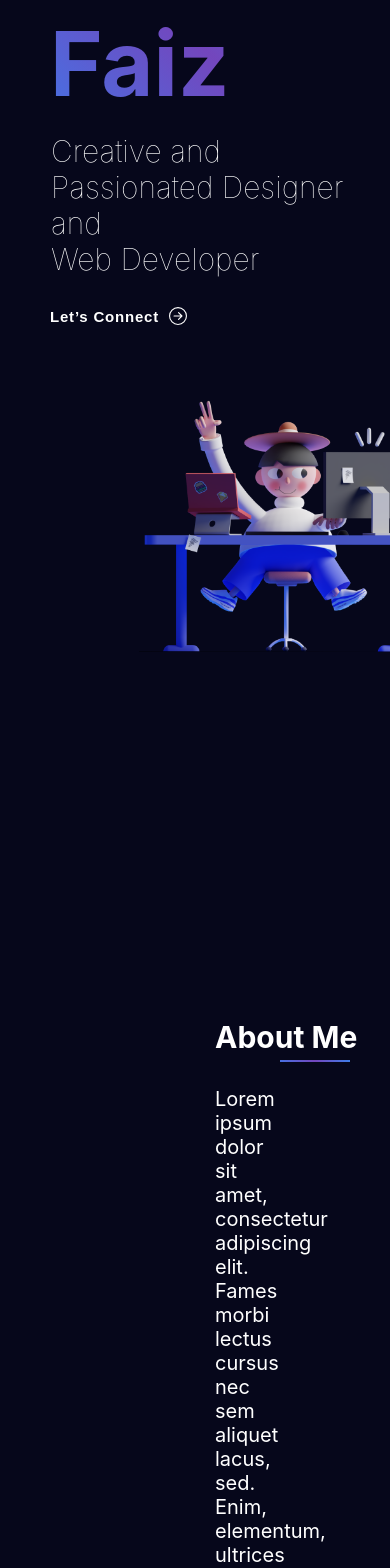
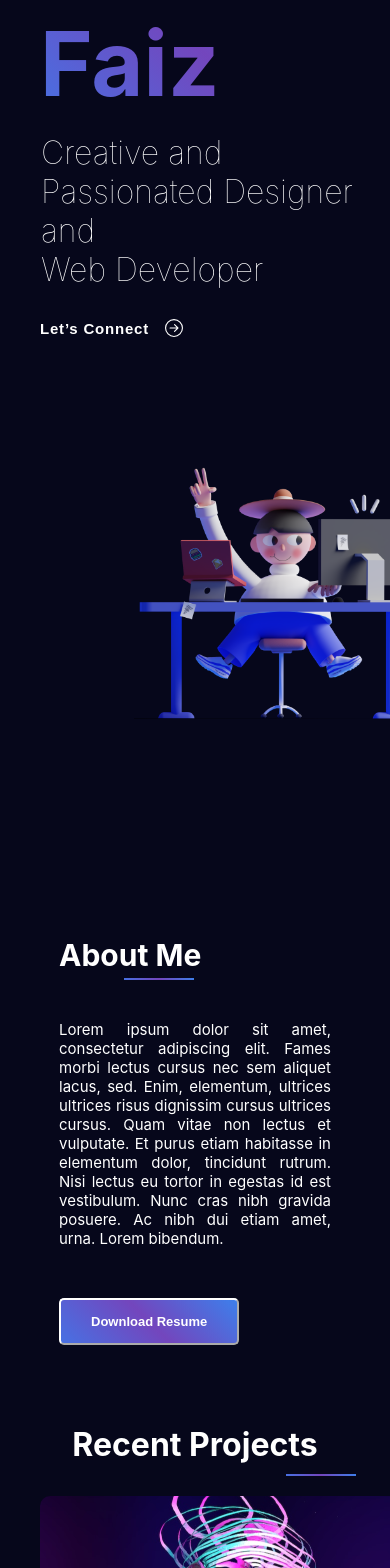
Before and after one commit to Faiz-wdr/my-portfolio, a React (Create React App) app: page / in a window 390 px wide. Shown: the part 220-1788 px from the top of the page. Built offline with nearby package versions, Linux system fonts and the light colour scheme.

Commit message:
Mobile View Tottaly Cahnged

```diff
--- a/src/Pages/LandingPage/LandingPage.css
+++ b/src/Pages/LandingPage/LandingPage.css
@@ -10,12 +10,13 @@
 }
 
 .Banner{
-    padding-left: 150px;
-    padding-top: 120px;
+    padding-left: 200px;
+    padding-top: 70px;
     margin-bottom: 200px;
 }
 .flex{
   display: flex;
+  align-items: center;
 }
 
 .Heading{
@@ -28,6 +29,7 @@
   }
 
   .img{
+    margin-top: 60px;
     margin-left: 80px;
   }
 
@@ -35,7 +37,7 @@
     padding-top: 60px;
     padding-left: 200px;
     height: 100%;
-    width: 60%;
+    width: 59%;
     object-fit: contain;
   }
 
@@ -76,7 +78,7 @@
           background-color: #06071B;
         }
         .Banner{
-          padding-left: 50px;
+          padding-left: 40px;
           padding-top: 60px;
           margin-bottom: 200px;
       }
@@ -105,7 +107,7 @@
       .Banner p{
         color: white;
         font-weight: lighter;
-        font-size: 30px;
+        font-size: 32px;
         margin-top: 15px;
         margin-left: 1px;
       }
@@ -140,13 +142,12 @@
       }
 
       .img{
-        padding-top: 10px;
+        padding-top: 5px;
         margin-left: 1px;
-        padding-bottom: 0px;
       }
 
       .img img{
-        padding-bottom: 80px;
+        padding-bottom: 1px;
         padding-right: 80px;
         height: 260px;
         width: 100%;
--- a/src/components/Aboutme/Aboutme.css
+++ b/src/components/Aboutme/Aboutme.css
@@ -5,7 +5,6 @@
 .column{
     display: flex;
     flex-wrap: wrap;
-
 
 }
 .vector{
@@ -90,3 +89,38 @@
     opacity: 1;
     right: 0;
   }
+
+  @media (max-width: 480px){
+
+    .vector{
+      width: 10%;
+      background-color: #06071B;
+    }
+    .about{
+      width: 80%;
+  }
+
+    .column h1{
+      padding-left: 20px;
+      padding-top: 10px;
+      text-align: left;
+      color: white;
+      font-size: 30px;
+    }
+
+    .about p{
+      font-size: 15px;
+      max-width: fit-content;
+      padding-right: 20px;
+      padding-left: 20px;
+      padding-top: 20px;
+      padding-bottom: 50px;
+      text-align: left;
+      text-align: justify;
+      color: white;
+    }
+
+    .about button{
+      background: linear-gradient(45deg, #4771E3, #7346BD, #3D7FEB);
+    }
+  }
--- a/src/components/Footer/Footer.js
+++ b/src/components/Footer/Footer.js
@@ -1,12 +1,11 @@
 import React from 'react'
-import { useNavigate } from 'react-router-dom'
 import './Footer.css'
 
 function Footer(){
 
     return(
         <div className='footer'>
-            <p>© <span>Faiz Rahim</span>. All Rights Resrved 2022</p>
+            <p>© <span>Faiz Rahim</span> . All Rights Resrved 2022</p>
         </div>
     );
 }
--- a/src/components/ProjectCard/ProjectCard.css
+++ b/src/components/ProjectCard/ProjectCard.css
@@ -3,9 +3,20 @@
     background-color: #06071B;
     text-align: center;
     color: white;
-    padding-bottom: 50px;
+    padding-bottom: 2px;
+}
 
-}
+hr{
+    border: none;
+    margin-top: 5px;
+    margin-bottom: 5px;
+    margin-left: 85px;
+    width: 70px;
+    background: linear-gradient(45deg, #4771E3, #7346BD, #3D7FEB);
+    height: 2px;
+    margin-bottom: 20px;
+  }
+
 .projectcards{
     background-color: #06071B;
     display: flex;
@@ -83,3 +94,32 @@
 .card-content{
     padding-top: 200px;
 }
+
+@media (max-width: 480px){
+    .projectcards{
+        background-color: #06071B;
+        display: block;
+        align-content: center;
+        margin: auto;
+    }
+
+    .hr{
+        border: none;
+        margin-top: 8px;
+        margin-bottom: 5px;
+        margin-left: 286px;
+        width: 70px;
+        background: linear-gradient(45deg, #4771E3, #7346BD, #3D7FEB);
+        height: 2px;
+        margin-bottom: 20px;
+      }
+
+    .card1{
+        margin-left: 40px;
+    }
+    .card2{
+        margin-top: 20px;
+        margin-left: 40px;
+    }
+
+}
--- a/src/components/ProjectCard/ProjectCard.js
+++ b/src/components/ProjectCard/ProjectCard.js
@@ -1,12 +1,9 @@
 import * as React from 'react';
-import Card from '@mui/material/Card';
 import CardActions from '@mui/material/CardActions';
 import CardContent from '@mui/material/CardContent';
-import CardMedia from '@mui/material/CardMedia';
 import Button from '@mui/material/Button';
 import Typography from '@mui/material/Typography';
 import { FaGithub } from "react-icons/fa";
-import img from '../../assets/img/cardimgpng.png';
 import './ProjectCard.css';
 
 export default function MediaCard() {
@@ -17,6 +14,7 @@ export default function MediaCard() {
 
     </div>
     <div className='projectcards'>
+      <hr className='hr'></hr>
       <div  className='card1'>
         <CardContent>
         <div className='card-content'>
```
